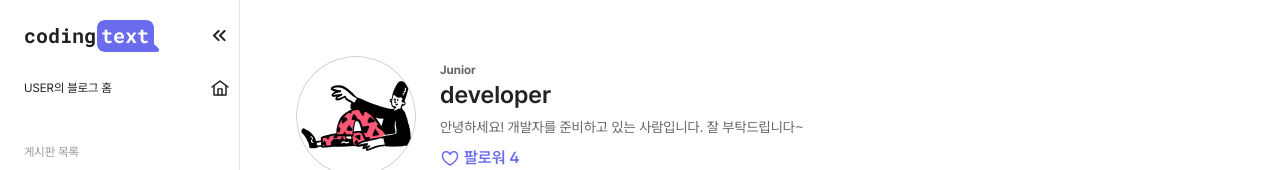
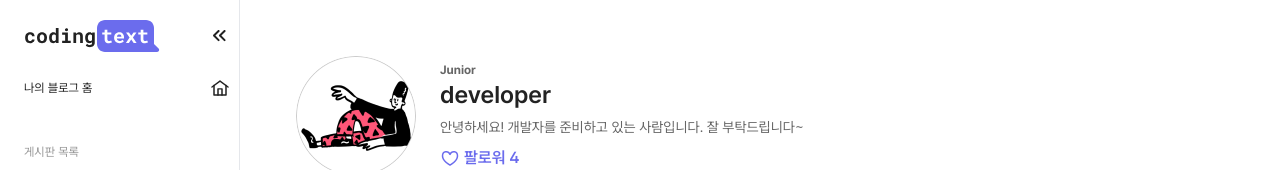
Before and after one commit to Xeat-KEA/CodingText-FrontEnd, a Next.js app: page /blog/1 in a window 1280 px wide. Shown: the top 170 px of the page. Built offline with nearby package versions, Linux system fonts and the light colour scheme.

Commit message:
CT-15 사이드바 컴포넌트 수정

```diff
--- a/src/app/(blog)/_components/SideBar.tsx
+++ b/src/app/(blog)/_components/SideBar.tsx
@@ -4,27 +4,23 @@ import { useState } from "react";
 import { LogoIcon } from "@/app/_components/Icons";
 import Link from "next/link";
 import { SbGotestIcon, SbHiddenIcon, SbHomeIcon, SbMyblogIcon, SbNewpostIcon } from "./Icons";
-import { Board_Categories as initialCategories } from "../_constants/constants";
+import { loggedInUserId, blogOwnerId, Board_Categories as initialCategories } from "../_constants/constants";
 import Dialog from "@/app/_components/Dialog";
 
 export default function SideBar() {
-    const loggedInUserId = "USER"; // 실제 로그인된 유저 아이디
-    const blogOwnerId = "USER"; // 현재 블로그 주인 아이디
 
     const [isCollapsed, setIsCollapsed] = useState(false);
     const [activeCategories, setActiveCategories] = useState<number[]>([]); // 활성화
-    const [boardCategories, setBoardCategories] = useState(initialCategories); // 카테고리 상태 관리
+    const [boardCategories, setBoardCategories] = useState(initialCategories);
     const [newSubCategoryTitle, setNewSubCategoryTitle] = useState("");
     const [newCategoryTitle, setNewCategoryTitle] = useState("");
     const [isAddingSubCategory, setIsAddingSubCategory] = useState(false);
-    const [isAddingCategory, setIsAddingCategory] = useState(false); // 상위 게시판 추가 상태 관리
+    const [isAddingCategory, setIsAddingCategory] = useState(false);
     const [hoveredCategoryId, setHoveredCategoryId] = useState<number | null>(null);
     const [isDialogOpen, setIsDialogOpen] = useState(false);
-    const [categoryToDelete, setCategoryToDelete] = useState<number | null>(null); // 삭제할 카테고리 ID
-    const [editCategoryId, setEditCategoryId] = useState<number | null>(null); // 수정 중인 카테고리 ID
-    const [editCategoryTitle, setEditCategoryTitle] = useState(""); // 수정할 카테고리 제목
-
-
+    const [categoryToDelete, setCategoryToDelete] = useState<number | null>(null);
+    const [editCategoryId, setEditCategoryId] = useState<number | null>(null);
+    const [editCategoryTitle, setEditCategoryTitle] = useState("");
 
     const toggleSidebar = () => setIsCollapsed(!isCollapsed);
 
@@ -149,8 +145,11 @@ export default function SideBar() {
             </div>
 
             {/* 사이드바 링크 */}
-            <SidebarLink href="/" label={`${blogOwnerId}의 블로그 홈`} Icon={SbHomeIcon} />
-
+            <SidebarLink
+                href="/"
+                label={loggedInUserId === blogOwnerId ? "나의 블로그 홈" : `${blogOwnerId}의 블로그 홈`}
+                Icon={SbHomeIcon}
+            />
             {/* 게시판 목록 */}
             {!isCollapsed && (
                 <div className="w-60 mt-6">
@@ -282,7 +281,6 @@ export default function SideBar() {
                     onBtnClick={confirmDeleteCategory}
                 />
             )}
-
         </nav>
     );
 }
```
